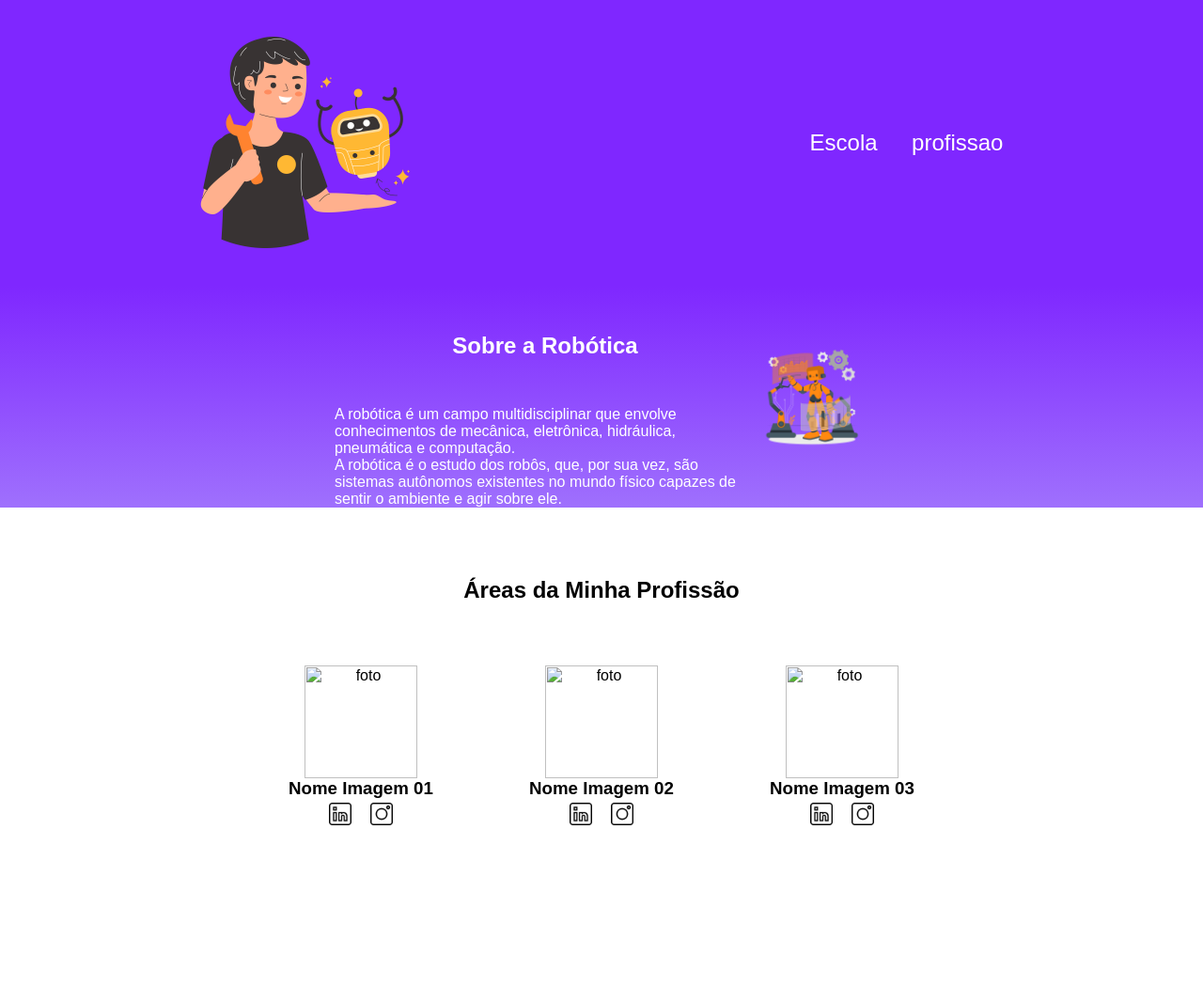
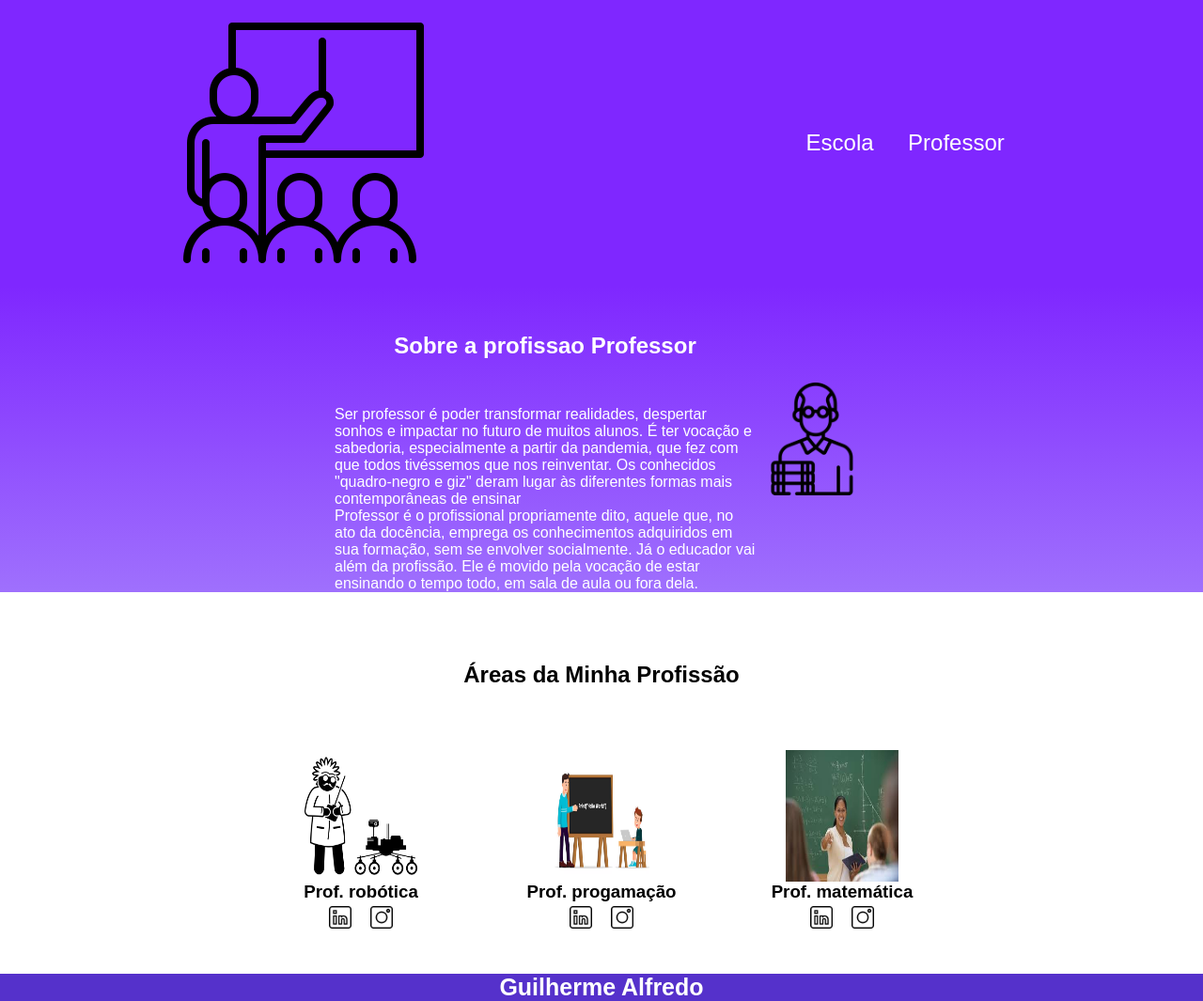
Before and after one commit to guilherme93827165/Guilherme, a plain HTML site: page index.html in a window 1280 px wide. Shown: the whole page at 94% size. Before the commit the page ends 926 px from the top, so only its background shows below. Drawn offline with Linux system fonts and the light colour scheme.

Commit message:
Add files via upload

```diff
--- a/index.html
+++ b/index.html
@@ -8,23 +8,23 @@
 </head>
 <body>
     <header class="cabecalho">
-        <img class="cabecalho-imagem" src="img/robotics.png" alt="logo-profissao">
+        <img class="cabecalho-imagem" src="img/teachings.png" alt="logo-profissao">
         <ul class="cabecalho-lista">
             <li class="cabecalho-lista-item">Escola</li>
-            <li class="cabecalho-lista-item">profissao</li>
+            <li class="cabecalho-lista-item">Professor</li>
         </ul>
     </header>
 
     <section class="profissao">
 
         <div class="profissao-div-conteudo">
-            <h2 class="profissao-titulo">Sobre a Robótica</h2>
-            <p class="profissao-titulo-um"> A robótica é um campo multidisciplinar que envolve conhecimentos de mecânica, eletrônica, hidráulica, pneumática e computação.</p>
-            <p class="profissao-titulo-dois"> A robótica é o estudo dos robôs, que, por sua vez, são sistemas autônomos existentes no mundo físico capazes de sentir o ambiente e agir sobre ele.</p>
+            <h2 class="profissao-titulo">Sobre a profissao Professor</h2>
+            <p class="profissao-titulo-um">Ser professor é poder transformar realidades, despertar sonhos e impactar no futuro de muitos alunos. É ter vocação e sabedoria, especialmente a partir da pandemia, que fez com que todos tivéssemos que nos reinventar. Os conhecidos "quadro-negro e giz" deram lugar às diferentes formas mais contemporâneas de ensinar</p>
+            <p class="profissao-titulo-dois">Professor é o profissional propriamente dito, aquele que, no ato da docência, emprega os conhecimentos adquiridos em sua formação, sem se envolver socialmente. Já o educador vai além da profissão. Ele é movido pela vocação de estar ensinando o tempo todo, em sala de aula ou fora dela.</p>
         </div>
-        <img class="profissao-imagem" src="img/Robotics-cuate .png" alt="robo">
+        <img class="profissao-imagem" src="img/professor.png" alt="robo">
 
-    </section>
+    </section
 
 <!--Segunda seção    do  meu código-->
 
@@ -33,24 +33,24 @@
         <div class="profissao-todos">
             <span></span>
             <div class="profissao-div">
-                <img class="profissao-imagem" src="Marcelo.jpeg" alt="foto ">
-                <h3 class="profissao-nome">Nome Imagem  01</h3>
+                <img class="profissao-imagem" id="robotica" src="img/technology.png" alt="foto">
+                <h3 class="profissao-nome">Prof. robótica</h3>
                 <a href="https://linkedin.com"><img class="profissao-icone" src="img/linkedin.png"
                         alt="icone linkedin"></a>
                 <a href="https://instagram.com"><img class="profissao-icone" src="img/instagram.png"
                         alt="icone instagram"></a>
             </div>
             <div class="profissao-div">
-                <img class="profissao-imagem" src="Gabi.jpg" alt="foto ">
-                <h3 class="profissao-nome">Nome Imagem  02</h3>
+                <img class="profissao-imagem" id="progamacao" src="img/professor-do-sexo-masculino-ensina-ao-aluno-uma-linguagem-de-programacao_173125-597.avif" alt="foto ">
+                <h3 class="profissao-nome">Prof. progamação</h3>
                 <a href="https://www.linkedin.com/in/gabriela-marcomini-de-lima/"><img class="profissao-icone"
                         src="img/linkedin.png" alt="icone linkedin"></a>
                 <a href="https://www.instagram.com"><img class="profissao-icone" src="img/instagram.png"
                         alt="icone instagram"></a>
             </div>
             <div class="profissao-div">
-                <img class="profissao-imagem" src="Liz.jpg" alt="foto">
-                <h3 class="profissao-nome">Nome Imagem  03</h3>
+                <img class="profissao-imagem" id="matematica" src="img/images.jpeg" alt="foto">
+                <h3 class="profissao-nome">Prof. matemática</h3>
                 <a href="https://www.linkedin.com/in/lizandrarlm-duarte/"><img class="profissao-icone"
                         src="img/linkedin.png" alt="icone linkedin"></a>
                 <a href="https://www.instagram.com"><img class="profissao-icone" src="img/instagram.png"
@@ -58,6 +58,9 @@
             </div>
             <span></span>
             <span></span>
-
+        </section>
+        <footer class="rodape">
+        <p> <strong>Guilherme Alfredo</strong></p>
+        </footer>
 </body>
 </html>
--- a/style.css
+++ b/style.css
@@ -28,7 +28,7 @@ header {
 
 .profissao {
     background-image: linear-gradient(#7F27FF, #9F70FD);
-    color: white;
+    color: rgb(255, 255, 255);
     display: flex;
     justify-content: center;
     align-items: center;
@@ -76,3 +76,21 @@ body {
     display: grid;
     grid-template-columns: 20% 20% 20% 20% 20%;
 }
+
+.rodape{
+    background-color: rgb(85, 49, 203);
+    text-align: center;
+    color: white;
+    font-size: 25px;
+    }
+
+    #robotica{
+        height: 140px;
+
+    }
+    #progamacao{
+        height: 140px;
+    }
+    #matematica{
+        height: 140px;
+    }
```
Also changed, not shown: img/images.jpeg (added), img/professor-do-sexo-masculino-ensina-ao-aluno-uma-linguagem-de-programacao_173125-597.avif (added), img/professor.png (added), img/teachings.png (added), img/technology.png (added).
